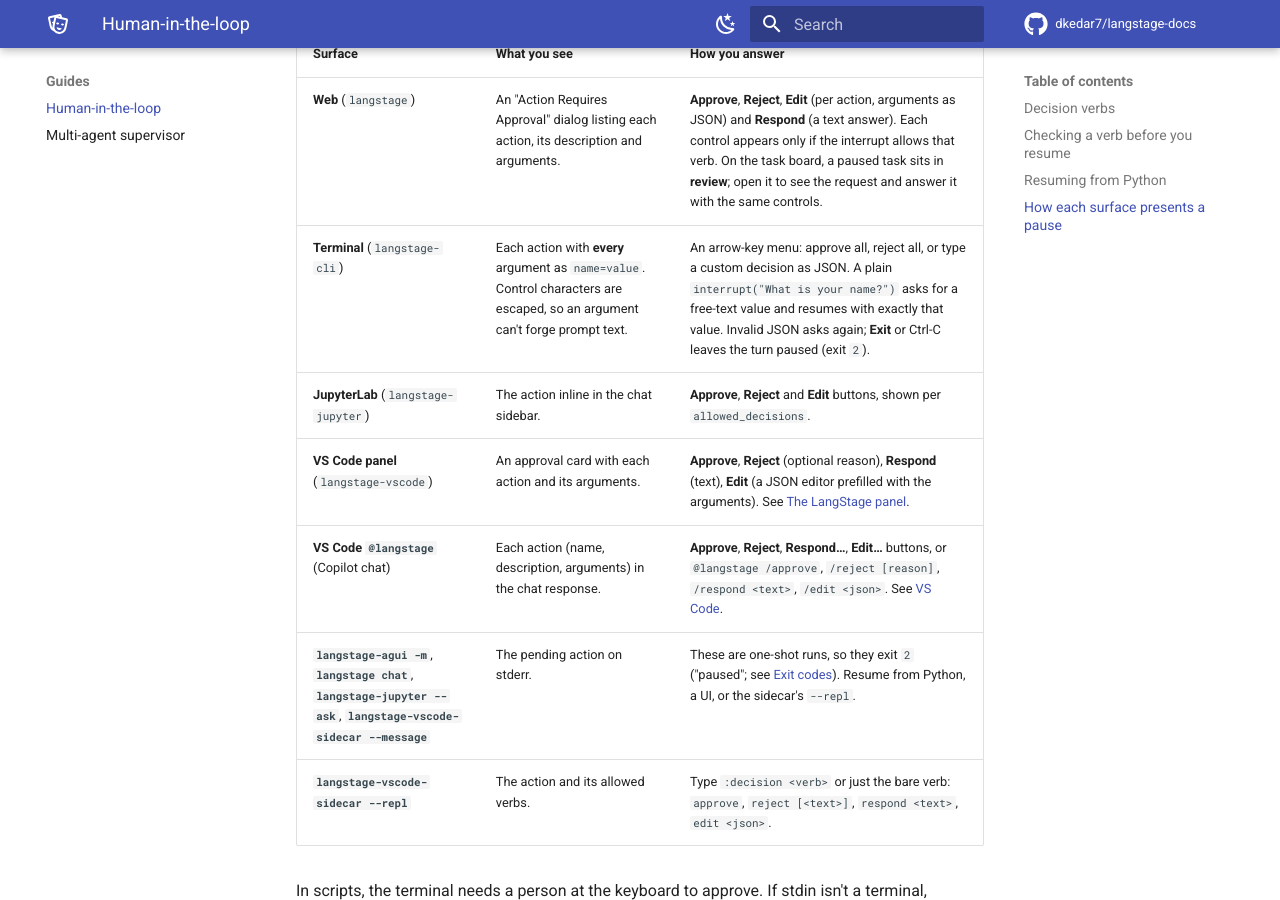
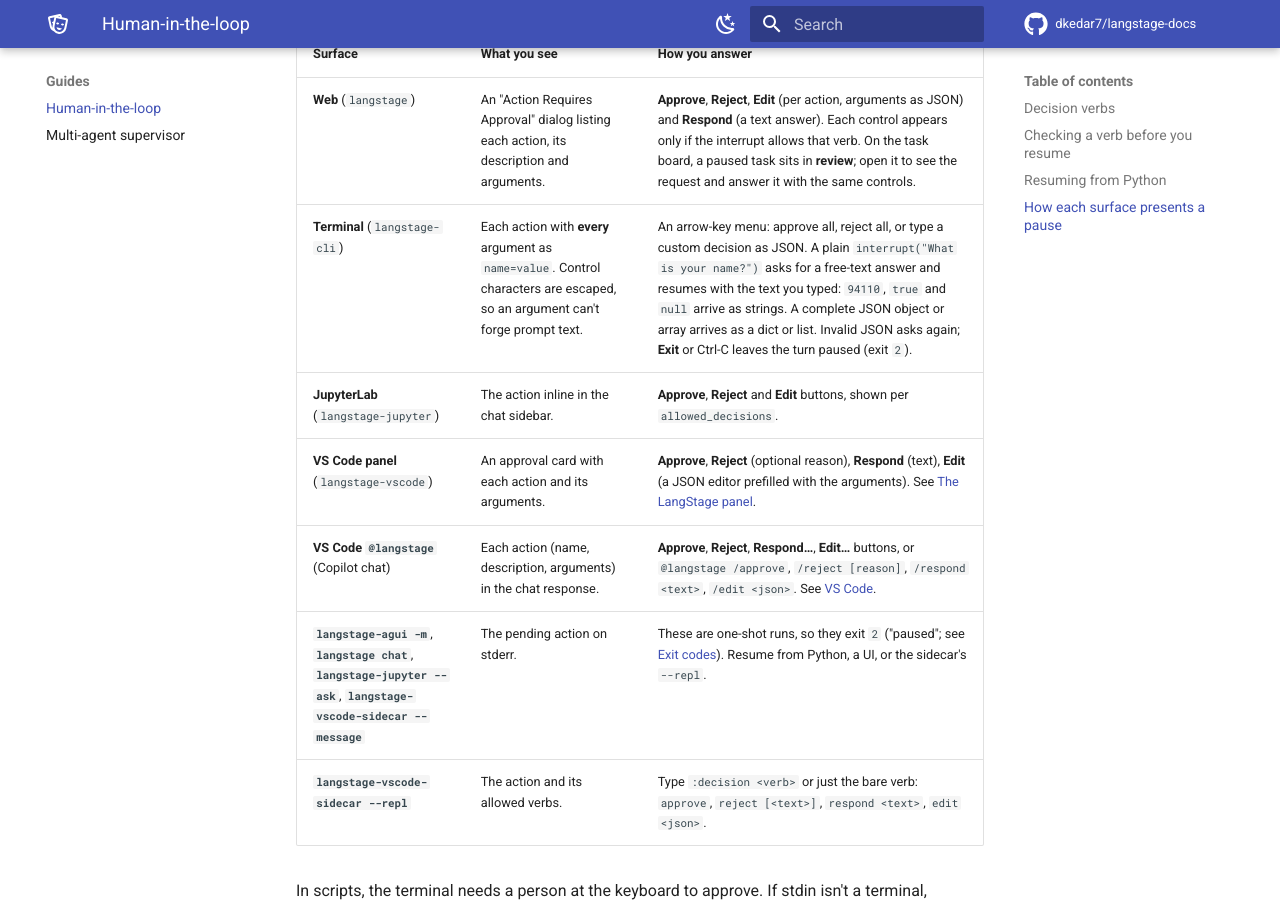
Before and after one commit to dkedar7/langstage-docs, an MkDocs documentation site: the page built from docs/guides/human-in-the-loop.md, in a window 1280 px wide and 900 px high, scrolled down 2489 px. Built offline with MkDocs 1.6.1 and Material for MkDocs 9.7.7, drawn with Linux system fonts in a browser that asks for light colours; comment, search, counter and statistics services are not loaded.

Commit message:
CLI 0.6.55: a typed interrupt answer is sent as text (#76)
Claude-Session: https://claude.ai/code/session_01UifqaVXWAqdPtu6Xy96V58

Co-authored-by: Claude <noreply@anthropic.com>

```diff
--- a/docs/guides/human-in-the-loop.md
+++ b/docs/guides/human-in-the-loop.md
@@ -99,7 +99,7 @@ Over HTTP, an AG-UI client resumes with `RunAgentInput.resume` (ag-ui-langgraph
 | Surface | What you see | How you answer |
 |---|---|---|
 | **Web** (`langstage`) | An "Action Requires Approval" dialog listing each action, its description and arguments. | **Approve**, **Reject**, **Edit** (per action, arguments as JSON) and **Respond** (a text answer). Each control appears only if the interrupt allows that verb. On the task board, a paused task sits in **review**; open it to see the request and answer it with the same controls. |
-| **Terminal** (`langstage-cli`) | Each action with **every** argument as `name=value`. Control characters are escaped, so an argument can't forge prompt text. | An arrow-key menu: approve all, reject all, or type a custom decision as JSON. A plain `interrupt("What is your name?")` asks for a free-text value and resumes with exactly that value. Invalid JSON asks again; **Exit** or Ctrl-C leaves the turn paused (exit `2`). |
+| **Terminal** (`langstage-cli`) | Each action with **every** argument as `name=value`. Control characters are escaped, so an argument can't forge prompt text. | An arrow-key menu: approve all, reject all, or type a custom decision as JSON. A plain `interrupt("What is your name?")` asks for a free-text answer and resumes with the text you typed: `94110`, `true` and `null` arrive as strings. A complete JSON object or array arrives as a dict or list. Invalid JSON asks again; **Exit** or Ctrl-C leaves the turn paused (exit `2`). |
 | **JupyterLab** (`langstage-jupyter`) | The action inline in the chat sidebar. | **Approve**, **Reject** and **Edit** buttons, shown per `allowed_decisions`. |
 | **VS Code panel** (`langstage-vscode`) | An approval card with each action and its arguments. | **Approve**, **Reject** (optional reason), **Respond** (text), **Edit** (a JSON editor prefilled with the arguments). See [The LangStage panel](../stages/vscode.md#the-langstage-panel). |
 | **VS Code `@langstage`** (Copilot chat) | Each action (name, description, arguments) in the chat response. | **Approve**, **Reject**, **Respond…**, **Edit…** buttons, or `@langstage /approve`, `/reject [reason]`, `/respond <text>`, `/edit <json>`. See [VS Code](../stages/vscode.md#answering-an-interrupt-in-langstage). |
--- a/versions.json
+++ b/versions.json
@@ -3,7 +3,7 @@
   "packages": {
     "langstage-core": "1.0.65",
     "langstage": "0.13.67",
-    "langstage-cli": "0.6.54",
+    "langstage-cli": "0.6.55",
     "langstage-hermes": "0.5.5",
     "langstage-jupyter": "0.6.54",
     "langstage-vscode": "0.5.43",
```
